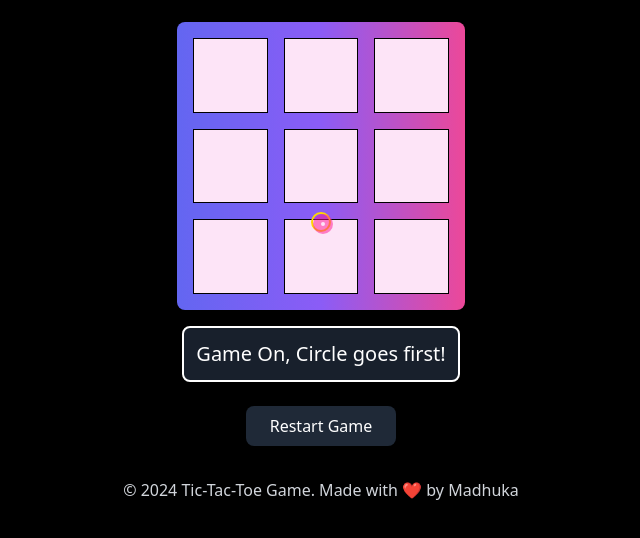
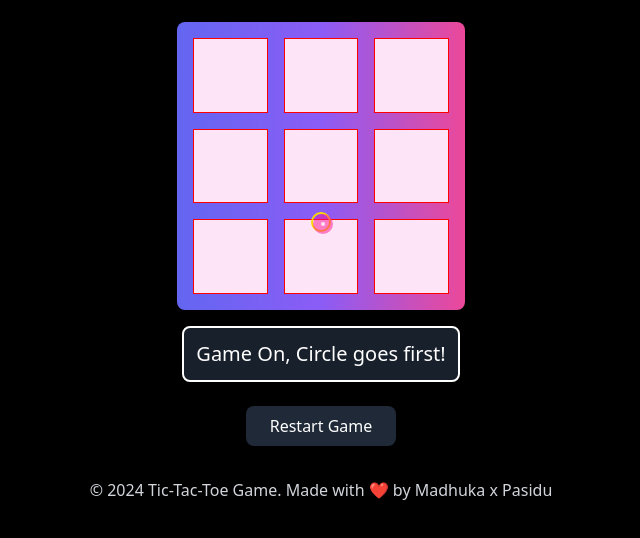
Before and after one commit to Mrghost077/Tic-Tac-Toe-Game-contributed-, a plain HTML site: page index.html in a window 1280 px wide. Shown: the part 178-716 px from the top of the page, without its empty margins (319-959 px from the left). Drawn offline with nearby package versions, Linux system fonts and the light colour scheme.

Commit message:
color change

```diff
--- a/index.html
+++ b/index.html
@@ -43,7 +43,7 @@
             width: 100%;
             height: 100%;
             background-color: #fde4f7;
-            border: 1px solid #000000;
+            border: 1px solid #ff0000;
             transition: all 0.3s ease;
             min-height: 50px;
             font-size: 2rem;
@@ -115,7 +115,7 @@
     </button>
 
     <footer class="mt-8 text-center text-gray-300">
-        <p>&copy; 2024 Tic-Tac-Toe Game. Made with ❤️ by Madhuka</p>
+        <p>&copy; 2024 Tic-Tac-Toe Game. Made with ❤️ by Madhuka x Pasidu</p>
     </footer>
 
     <script src="app.js"></script>
```
